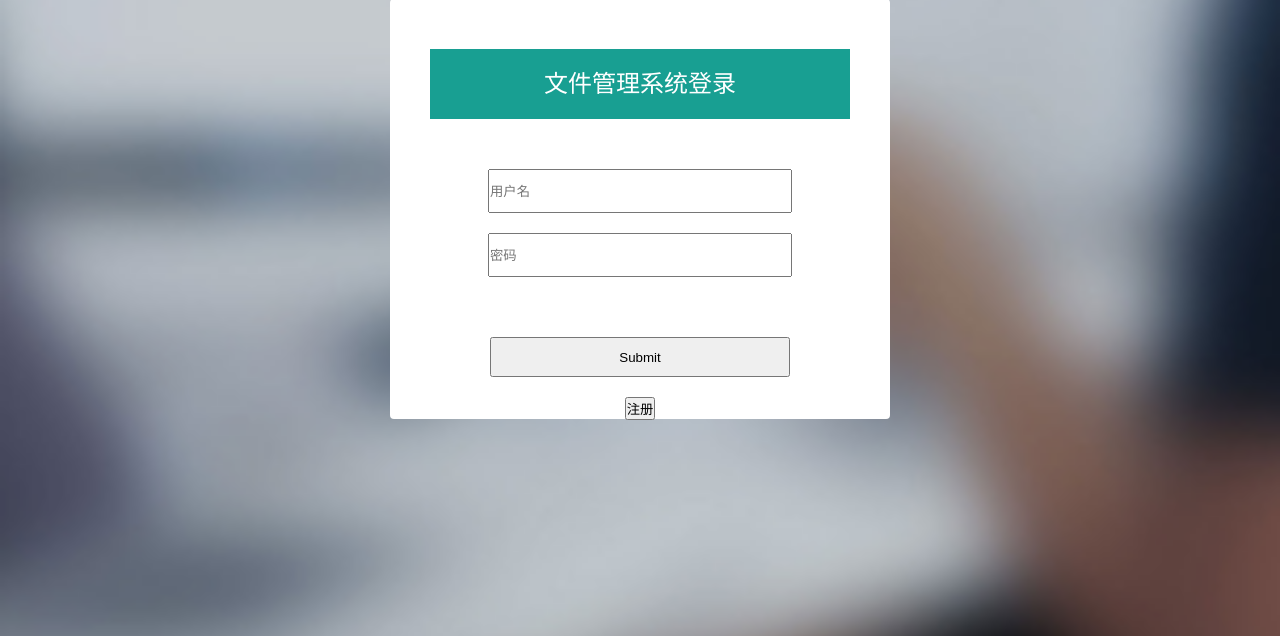
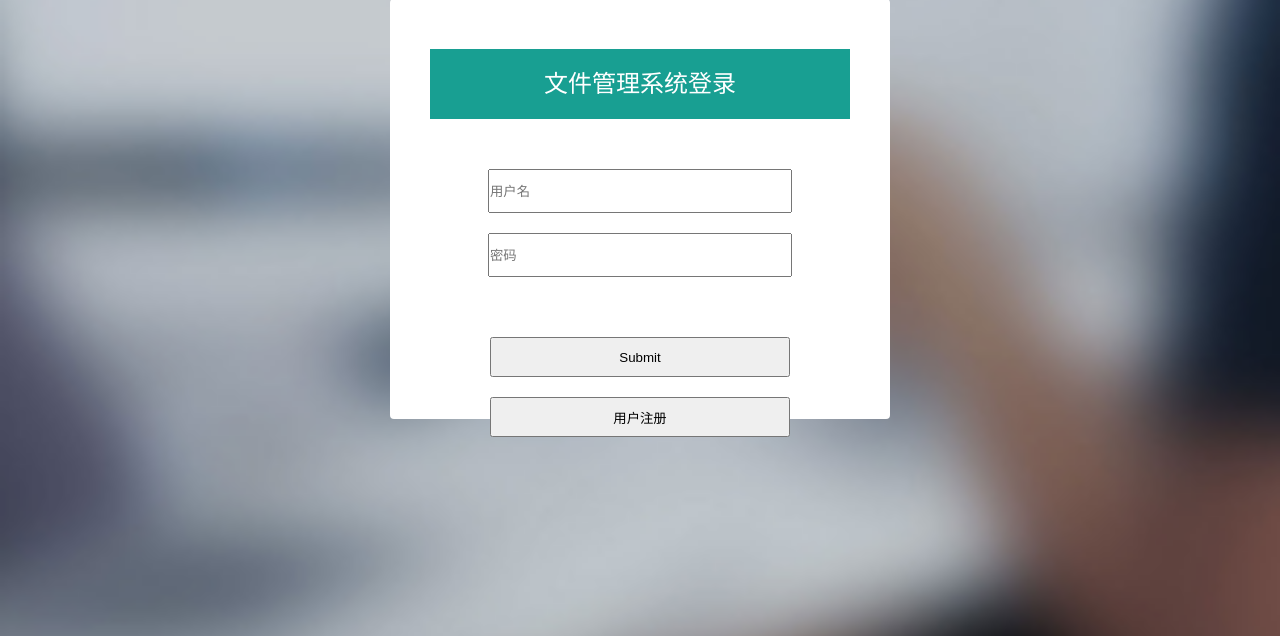
Before and after one commit to Nanhaojie/file, a Django app: page /users/login/ in a window 1280 px wide. Shown: the part 106-742 px from the top of the page. Run offline with Django 3.2, Linux system fonts and the light colour scheme; parts of the project's set-up code (start-up, migrations or seed data) failed here and were passed over.

Commit message:
用户注册

```diff
--- a/wjgl-master/apps/users/templates/users/login.html
+++ b/wjgl-master/apps/users/templates/users/login.html
@@ -6,6 +6,12 @@
     <meta charset="UTF-8">
     <title>文件管理 - 登录</title>
     <link rel="stylesheet" href="{% static 'users/css/login.css' %}">
+    <style type="text/css">
+            button{
+                width:300px;
+                height: 40px;
+            }
+        </style>
 </head>
 
 <body class="login-bg">
@@ -18,12 +24,21 @@
                 <div class="error">{{ msg }}</div>
             {% endif %}
             <input class="login-input login-submit" type="submit">
-            <a href="http://127.0.0.1:8001/users/add/">
-                <button>注册</button>
-            </a>
             {% csrf_token %}
         </form>
+        <button  class="button-insert" id="btn_add">用户注册</button>
     </div>
+
+
 </body>
 
 </html>
+
+{% block custome_js %}
+    <script>
+        var btn_add = document.getElementById("btn_add");
+        btn_add.onclick = function () {
+            location.href = "{% url 'users:add' %}";
+        };
+    </script>
+{% endblock %}
--- a/wjgl-master/apps/users/views.py
+++ b/wjgl-master/apps/users/views.py
@@ -112,7 +112,7 @@ class UserListView(LoginRequiredMixin, View):
 
 
 # 用户添加
-class UserAddView(LoginRequiredMixin, View):
+class UserAddView(View):
     def get(self, request):
         return render(request, 'users/user_add.html')
 
@@ -128,7 +128,8 @@ class UserAddView(LoginRequiredMixin, View):
             else:
                 new_user = UserProfile(userno=userno, username=username, password=make_password(pwd), role=role)
                 new_user.save()
-                return HttpResponseRedirect((reverse('users:list')))
+                # return HttpResponseRedirect((reverse('users:list')))
+                return render(request, 'users/user_add.html', {'msg': '用户注册成功'})
         else:
             return render(request, 'users/user_add.html', {'msg': '输入错误！', 'userinfo_form': userinfo_form})
 
```
Also changed, not shown: wjgl-master/apps/users/templates/users/user_add.html (+1 -12 lines).
